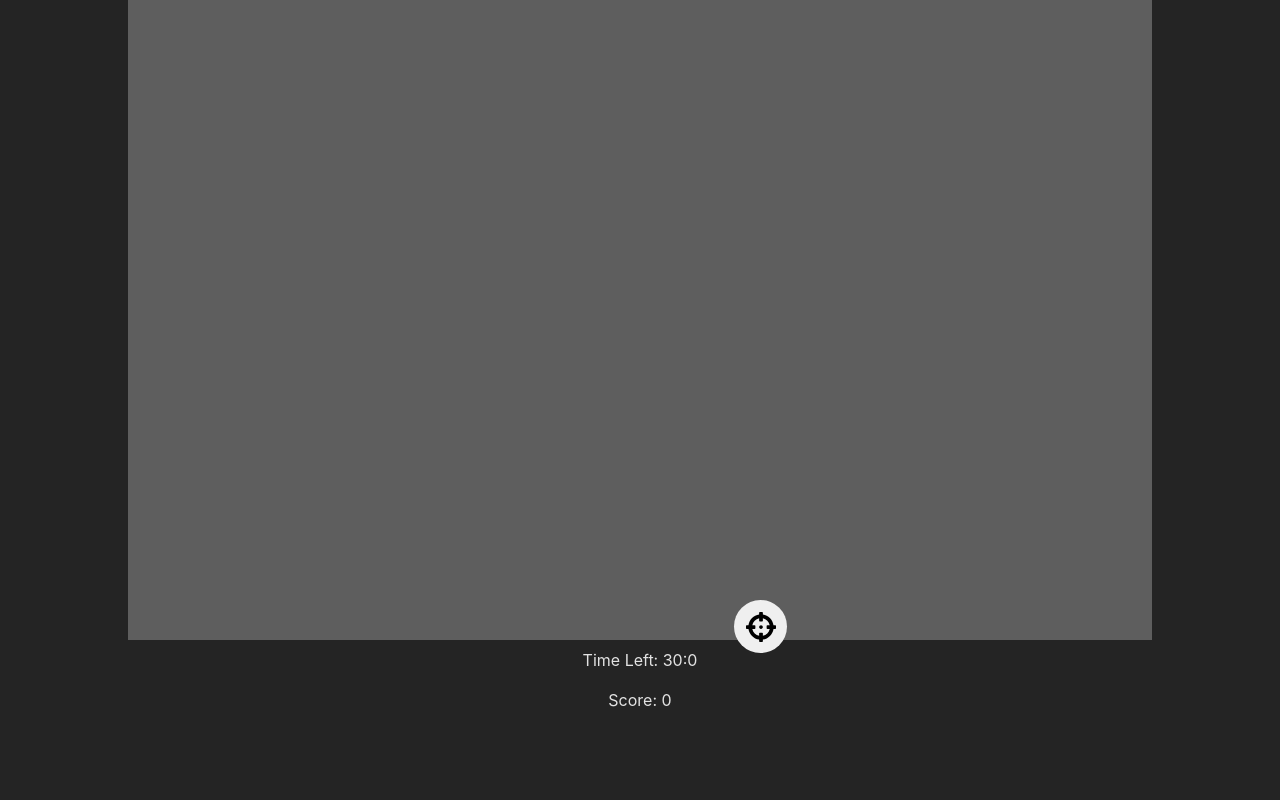
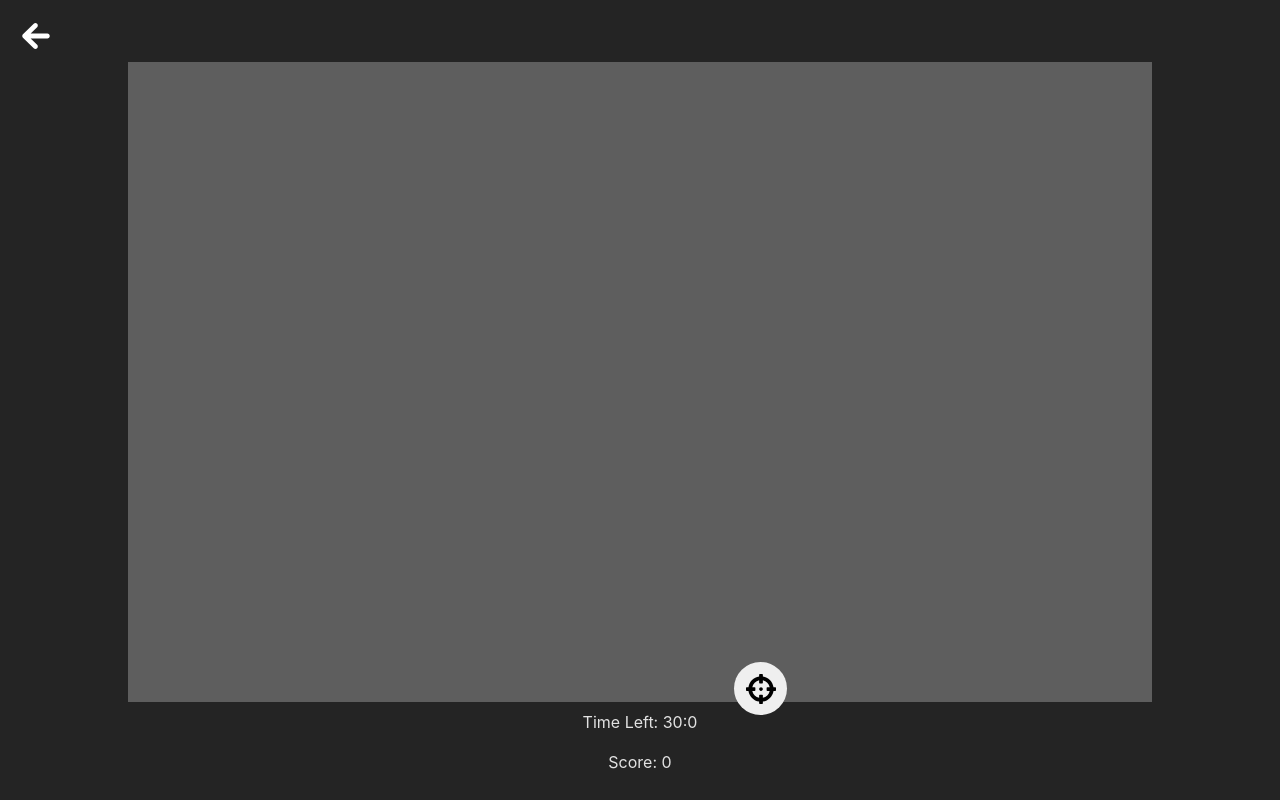
Before and after one commit to Matthewpimentel/mini-games, a React (Vite) app: page /aimtrainer in a window 1280 px wide. Built offline with nearby package versions, Linux system fonts and the light colour scheme.

Commit message:
Back buttons have been added to all pages
Back buttons have been added to all pages

```diff
--- a/src/Pages/AimTrainer.jsx
+++ b/src/Pages/AimTrainer.jsx
@@ -1,5 +1,7 @@
 import React, { useState, useEffect } from 'react';
 import { FaCrosshairs } from "react-icons/fa";
+import { Link } from 'react-router-dom';
+import { IoMdArrowRoundBack } from "react-icons/io";
 
 const AimTrainerPlayField = () => {
     const [buttonPosition, setButtonPosition] = useState({ x: 0, y: 0 });
@@ -78,7 +80,9 @@ const AimTrainerPlayField = () => {
     };
 
     return (
-        <div className='aim-trainer-container'>
+        <div className='general-container'>
+            <Link to="/"><IoMdArrowRoundBack size={40} className='back-button'/></Link>
+             <div className='aim-trainer-container'>
             <div className="aim-trainer-play-field" style={{ position: 'relative' }}>
                 {/* Render button at the specified position */}
                 <button className="spawn-button" style={{ position: 'absolute', left: buttonPosition.x, top: buttonPosition.y }}>
@@ -101,6 +105,7 @@ const AimTrainerPlayField = () => {
                 </div>
             )}
         </div>
+        </div>
     );
 };
 
--- a/src/Pages/MemoryMatchingGame.jsx
+++ b/src/Pages/MemoryMatchingGame.jsx
@@ -9,6 +9,8 @@ import {
   GiBottleCap,
   GiBrokenHeart,
 } from 'react-icons/gi';
+import { Link } from 'react-router-dom';
+import { IoMdArrowRoundBack } from "react-icons/io";
 
 const MemoryMatchingGame = () => {
   const symbols = [
@@ -126,7 +128,9 @@ const MemoryMatchingGame = () => {
   };
 
   return (
-    <div className="memory-game">
+    <div className='general-container'>
+            <Link to="/"><IoMdArrowRoundBack size={40} className='back-button'/></Link>
+       <div className="memory-game">
       {renderRows()}
       <div className="game-info">
         <div>{`Matched pairs: ${matchedPairs.length}/${symbols.length}`}</div>
@@ -134,6 +138,7 @@ const MemoryMatchingGame = () => {
       </div>
       <button onClick={handleReset}>Reset</button>
     </div>
+    </div>
   );
 };
 
--- a/src/Pages/TicTacToe.jsx
+++ b/src/Pages/TicTacToe.jsx
@@ -1,4 +1,6 @@
 import React, { useState, useEffect } from 'react';
+import { IoMdArrowRoundBack } from "react-icons/io";
+import { Link } from 'react-router-dom';
 
 const TicTacToe = () => {
   const initialSquares = Array(9).fill(null);
@@ -49,6 +51,8 @@ const TicTacToe = () => {
   }
 
   return (
+    <div className='general-container'>
+      <Link to="/"><IoMdArrowRoundBack size={40} className='back-button'/></Link>
       <div className="game">
         <div className="game-board">
           <div className="board-row">
@@ -72,6 +76,8 @@ const TicTacToe = () => {
           <button onClick={handleReset}>Reset</button>
         </div>
       </div>
+    </div>
+
   );
 };
 
--- a/src/index.css
+++ b/src/index.css
@@ -25,6 +25,16 @@ body,html {
   box-sizing: border-box;
 }
 
+.back-button {
+  cursor: pointer;
+  color: #fff;
+  transition: color 1s;
+}
+
+.back-button:hover {
+  color: red;
+}
+
 .home {
   display: flex;
   flex-direction: row;
@@ -47,12 +57,18 @@ body,html {
   cursor: pointer;
 }
 
+.general-container {
+  height: 100vh;
+  width: 100vw;
+  padding: 1rem;
+}
 
+/*TIC TAC TOE*/
 .game {
   display: flex;
   flex-direction: column;
   align-items: center;
-  height: 100vh;
+  height: 95%;
   justify-content: center;
 }
 
@@ -92,7 +108,7 @@ body,html {
   flex-direction: column;
   justify-content: center;
   align-items: center;
-  height: 100vh;
+  height: 90vh;
 }
 
 .memory-card {
@@ -107,6 +123,12 @@ body,html {
 }
 
 /*AIM TRAINER*/
+
+.aim-trainer-container {
+  display: flex;
+  flex-direction: column;
+  align-items: center;
+}
 
 .aim-trainer-play-field {
   width: 80vw;
```
Lines whose indentation alone changed are shown as unchanged.
